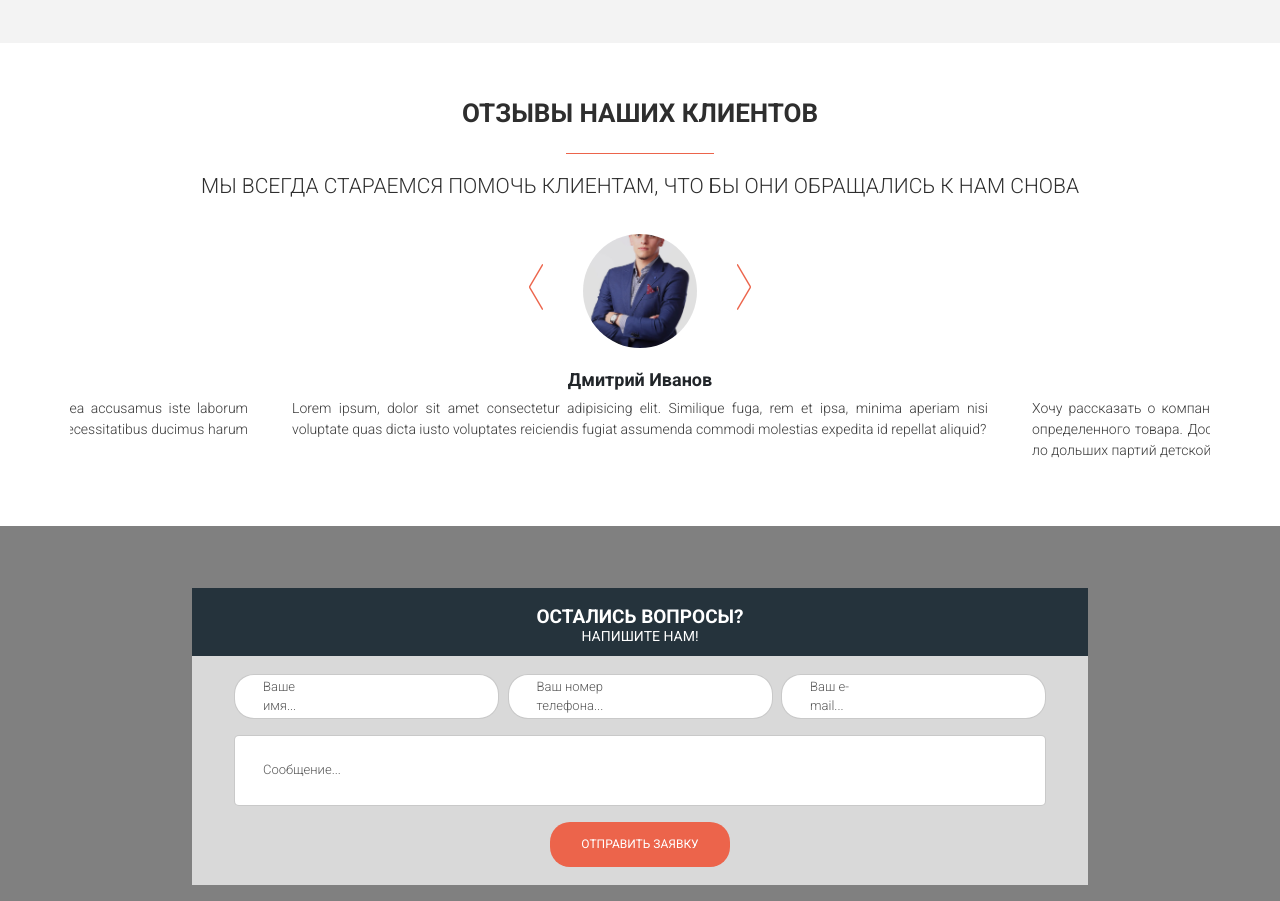
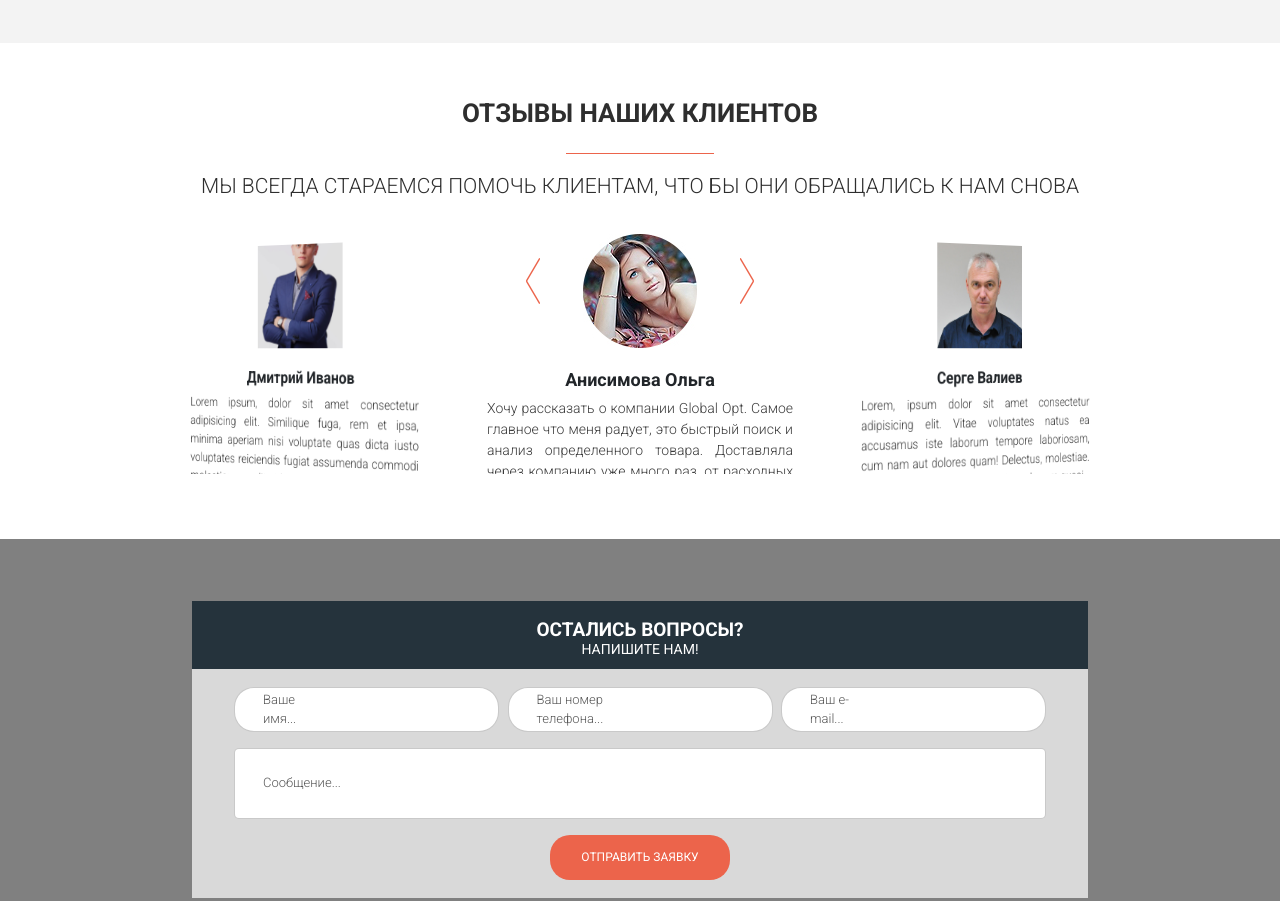
Before and after one commit to vstrogalev/glopt, a website: page src/index.html in a window 1280 px wide. Shown: the part 4278-5179 px from the top of the page. Drawn offline with nearby package versions, Linux system fonts and the light colour scheme; files that its build step writes are made by us from their sources; files whose address does not match are found by name.

Commit message:
Carousel was changed on Swipe slider. Adaptive is ok

```diff
--- a/src/index.html
+++ b/src/index.html
@@ -43,8 +43,7 @@
     <meta name="msapplication-TileImage" content="icons/favicon//ms-icon-144x144.png">
     <meta name="theme-color" content="#ffffff"> -->
 
-    <link rel="stylesheet" type="text/css" href="slick/slick.css"/>
-    <link rel="stylesheet" type="text/css" href="slick/slick-theme.css"/>
+    <link rel="stylesheet" href="https://unpkg.com/swiper/swiper-bundle.min.css">
     <link rel="stylesheet" href="css/style.min.css">
 </head>
 <body>
@@ -356,26 +355,43 @@
             <h2 class="title">отзывы наших клиентов</h2>
             <div class="divider"></div>
             <h3 class="title title_subtitle">Мы всегда стараемся помочь клиентам, что бы они обращались к нам снова</h3>
-            <div class="testimonials__wrapper">
-                <div class="testimonials__item">
-                    <img class="testimonials__item-photo" src="img/testimonials/dmitry.jpg" alt="olga">
+            <div class="testimonials__wrapper swiper-container">
+                <div class="swiper-wrapper">
+                    <div class="testimonials__item swiper-slide">
+                        <div class="testimonials__item-photo">
+                            <img src="img/testimonials/dmitry.jpg" alt="olga">
+                        </div>
                         <div class="testimonials__item-name">Дмитрий Иванов</div>
                         <div class="testimonials__item-text">Lorem ipsum, dolor sit amet consectetur adipisicing elit. Similique fuga, rem et ipsa, minima aperiam nisi voluptate quas dicta iusto voluptates reiciendis fugiat assumenda commodi molestias expedita id repellat aliquid?</div>
                     </div>
-                <div class="testimonials__item">
-                    <img class="testimonials__item-photo" src="img/testimonials/olga.jpg" alt="olga">
+                    <div class="testimonials__item swiper-slide">
+                        <div class="testimonials__item-photo">
+                            <img src="img/testimonials/olga.jpg" alt="olga">
+                        </div>
                         <div class="testimonials__item-name">Анисимова Ольга</div>
                         <div class="testimonials__item-text">Хочу рассказать о компании Global Opt. Самое главное что меня радует, это быстрый поиск и анализ определенного товара. Доставляла через компанию уже много раз, от расходных материалов для отеля, ло дольших партий детской одежды. Буду продолжать пользтваьбся услугами даной компании</div>
                     </div>
-                <div class="testimonials__item">
-                    <img class="testimonials__item-photo" src="img/testimonials/sergey.jpg" alt="olga">
+                    <div class="testimonials__item swiper-slide">
+                        <div class="testimonials__item-photo">
+                            <img src="img/testimonials/sergey.jpg" alt="olga">
+                        </div>
                         <div class="testimonials__item-name">Серге Валиев</div>
                         <div class="testimonials__item-text">Lorem, ipsum dolor sit amet consectetur adipisicing elit. Vitae voluptates natus ea accusamus iste laborum tempore laboriosam, cum nam aut dolores quam! Delectus, molestiae. Atque nulla necessitatibus ducimus harum quasi.</div>
                     </div>
-                <div class="testimonials__item">
-                    <img class="testimonials__item-photo" src="img/testimonials/sergey.jpg" alt="olga">
+                    <div class="testimonials__item swiper-slide">
+                        <div class="testimonials__item-photo">
+                            <img src="img/testimonials/sergey.jpg" alt="olga">
+                        </div>
                         <div class="testimonials__item-name">Серге Валиев</div>
                         <div class="testimonials__item-text">Lorem, ipsum dolor sit amet consectetur adipisicing elit. Vitae voluptates natus ea accusamus iste laborum tempore laboriosam, cum nam aut dolores quam! Delectus, molestiae. Atque nulla necessitatibus ducimus harum quasi.</div>
+                    </div>
+                </div>
+                <!-- Добавляем если нам нужны стрелки управления -->
+				<div class="testimonials-button-prev">
+                    <img src="icons/prevArrow.png" alt="prevArrow">
+                </div>
+				<div class="testimonials-button-next">
+                    <img src="icons/nextArrow.png" alt="nextArrow">
                 </div>
             </div>
         </div>
@@ -411,10 +427,20 @@
         </div>
     </section>
 
+    <section class="map">
+        <iframe src="https://www.google.com/maps/embed?pb=!1m18!1m12!1m3!1d2245.6063717386196!2d37.625029316046216!3d55.74796799983211!2m3!1f0!2f0!3f0!3m2!1i1024!2i768!4f13.1!3m3!1m2!1s0x46b54af8f4b2bb81%3A0x45d8b81f41916c35!2z0KHQsNC00L7QstC90LjRh9C10YHQutCw0Y8g0YPQuy4sIDUsINCc0L7RgdC60LLQsCwgMTE1MDM1!5e0!3m2!1sru!2sru!4v1615748184484!5m2!1sru!2sru" width="100%" height="500" style="border:0;" allowfullscreen="" loading="lazy"></iframe>
+    </section>
+
+    <footer class="footer">
+        <div class="container">
+
+        </div>
+    </footer>
+
     <!-- scripts  -->
     <script src="//code.jquery.com/jquery-1.11.0.min.js"></script>
     <script src="//code.jquery.com/jquery-migrate-1.2.1.min.js"></script>
-    <script src="slick/slick.min.js"></script>
+    <script src="https://unpkg.com/swiper/swiper-bundle.min.js"></script>
     <script src="js/script.js"></script>
 </body>
 </html>
--- a/src/js/script.js
+++ b/src/js/script.js
@@ -15,56 +15,47 @@ document.addEventListener('DOMContentLoaded', () => {
 		})
 	});
 
-	// slick slider
-	// $('.testimonials__wrapper').slick({
-	// 	centerMode: true,
-	// 	centerPadding: '60px',
-	// 	slidesToShow: 3,
-	// 	responsive: [{
-	// 			breakpoint: 768,
-	// 			settings: {
-	// 				arrows: false,
-	// 				centerMode: true,
-	// 				centerPadding: '40px',
-	// 				slidesToShow: 3
-	// 			}
-	// 		},
-	// 		{
-	// 			breakpoint: 480,
-	// 			settings: {
-	// 				arrows: false,
-	// 				centerMode: true,
-	// 				centerPadding: '40px',
-	// 				slidesToShow: 1
-	// 			}
-	// 		}
-	// 	]
-	// });
-	$('.testimonials__wrapper').slick({
-		centerMode: true,
-		centerPadding: '200px',
-		infinite: true,
-		slidesToShow: 1,
-		prevArrow: '<button type="button" class="slick-prev"><img src="icons/prevArrow.png"></button>',
-		nextArrow: '<button type="button" class="slick-next"><img src="icons/nextArrow.png"></button>',
-		responsive: [{
-				breakpoint: 769,
-				settings: {
-					arrows: false,
-					centerMode: true,
-					centerPadding: '140px',
-					slidesToShow: 1
-				}
+	new Swiper('.testimonials__wrapper', {
+		navigation: {
+			nextEl: '.testimonials-button-next',
+			prevEl: '.testimonials-button-prev'
+		},
+		loop: true,
+		speed: 800,
+		spaceBetween: 45,
+		slidesPerView: 3,
+		effect: 'coverflow',
+		coverflowEffect: {
+			// Угол
+			rotate: -20,
+			// Наложение
+			stretch: 20,
+			// Тень
+			slideShadows: false,
+		},
+		keyboard: {
+			// Включить\выключить
+			enabled: true,
+			// Включить\выключить
+			// только когда слайдер
+			// в пределах вьюпорта
+			onlyInViewport: true,
+			// Включить\выключить
+			// управление клавишами
+			// pageUp, pageDown
+			pageUpDown: true,
+		},
+		breakpoints: {
+			320: {
+				slidesPerView: 1,
 			},
-			{
-				breakpoint: 480,
-				settings: {
-					arrows: false,
-					centerMode: true,
-					centerPadding: '40px',
-					slidesToShow: 1
-				}
+			480: {
+				slidesPerView: 2,
+				spaceBetween: 30,
+			},
+			992: {
+				slidesPerView: 3,
 			}
-		]
+		},
 	});
 });
--- /dev/null
+++ b/src/sass/blocks/_footer.scss
@@ -0,0 +1,6 @@
+.footer {
+    width: 100%;
+    height: 201px;
+    padding: 24px 0 28px 0;
+    background-color: #25333c;
+}
--- a/src/sass/blocks/_media.scss
+++ b/src/sass/blocks/_media.scss
@@ -151,6 +151,9 @@
         &__frm {
             height: 275px;
         }
+    }
+    .testimonials-button-prev, .testimonials-button-next {
+        display: none;
     }
 }
 
@@ -336,4 +339,7 @@
             height: 105%;
         }
     }
+    .testimonials-button-prev, .testimonials-button-next {
+        display: none;
+    }
 }
--- a/src/sass/blocks/_testimonials.scss
+++ b/src/sass/blocks/_testimonials.scss
@@ -6,29 +6,24 @@
         margin: 31px auto 0 auto;
         position: relative;
         width: 100%;
-        .slick-prev, .slick-next {
-            position: absolute;
-            border: none;
-            top: 20px;
-            left: 40%;
-            z-index: 1000;
-        }
-        .slick-next {
-            left: auto;
-            right: 40%;
-        }
     }
     &__item {
-        //width: 600px;
+        height: 240px;
+        width: 600px;
+        display: flex;
+        flex-direction: column;
+        align-items: center;
         padding: 0 22px;
         &-photo {
-            width: 114px;
-            height: 114px;
             margin: 0 auto;
             border-radius: 100%;
             border: none;
             background-color: #fff;
-            object-fit: cover;
+            img {
+                width: 114px;
+                height: 114px;
+                object-fit: cover;
+            }
         }
         &-name {
             margin-top: 18px;
@@ -45,3 +40,19 @@
         }
     }
 }
+// .swiper-container {
+//     width: 100%;
+//     height: 240px;
+// }
+.testimonials-button-prev {
+    position: absolute;
+    top: 10%;
+    left: 40%;
+    z-index: 1000;
+}
+.testimonials-button-next {
+	position: absolute;
+    top: 10%;
+    right: 40%;
+    z-index: 1000;
+}
--- a/src/sass/style.scss
+++ b/src/sass/style.scss
@@ -47,5 +47,6 @@ h1, h2, h3 {
 @import 'blocks/scheme';
 @import 'blocks/testimonials';
 @import 'blocks/questions';
+@import 'blocks/footer';
 
 @import 'blocks/media';
```
Also changed, not shown: dist/css/style.min.css, dist/index.html, dist/js/script.js, dist/slick/ajax-loader.gif (deleted), dist/slick/fonts/slick.ttf (deleted), dist/slick/fonts/slick.woff (deleted), dist/slick/slick-theme.css (deleted), dist/slick/slick-theme.less (deleted), dist/slick/slick-theme.scss (deleted), dist/slick/slick.css (deleted), dist/slick/slick.js (deleted), dist/slick/slick.less (deleted), dist/slick/slick.min.js (deleted), dist/slick/slick.scss (deleted), 3 other files. Lines whose indentation alone changed are shown as unchanged.
